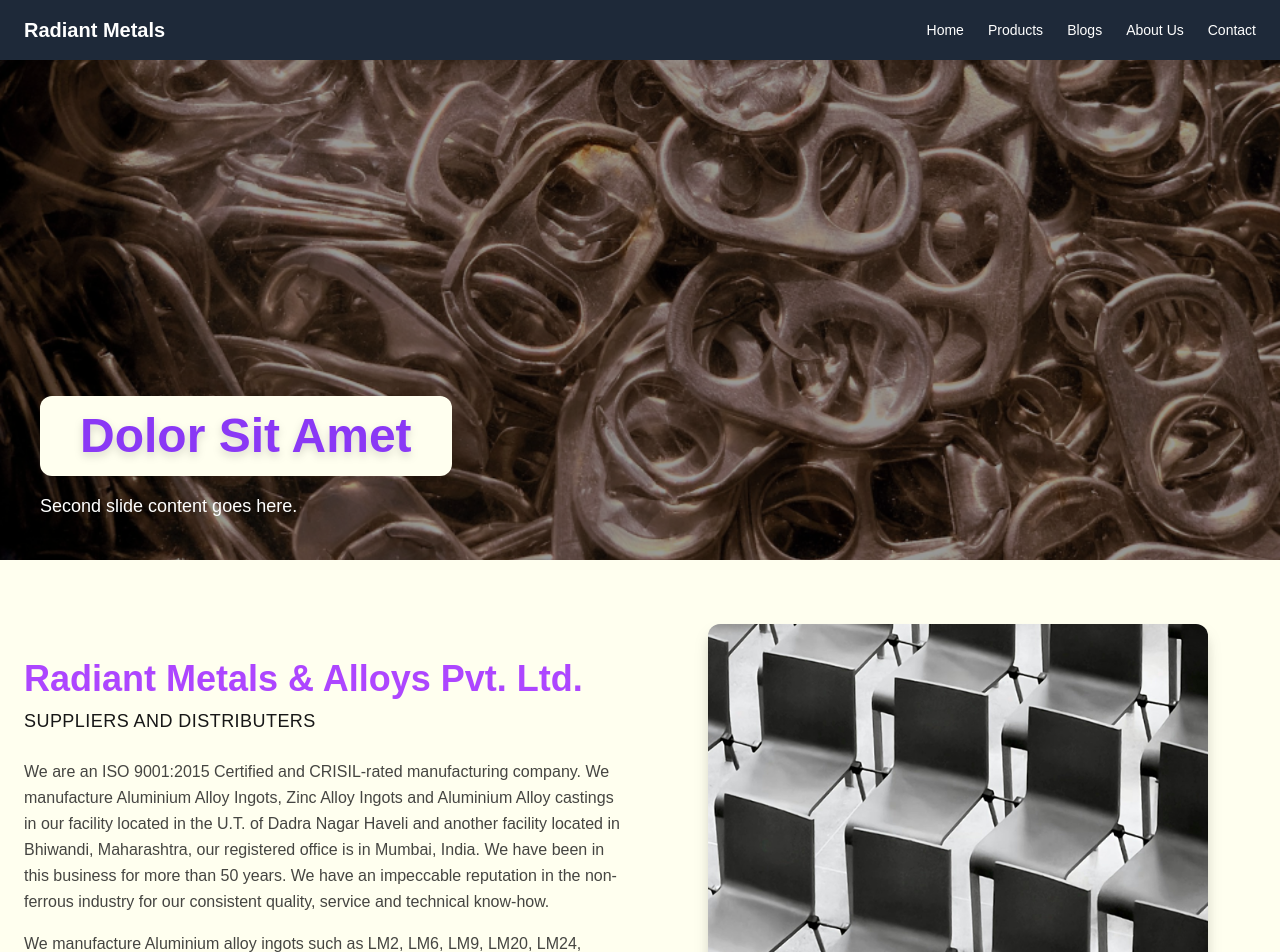
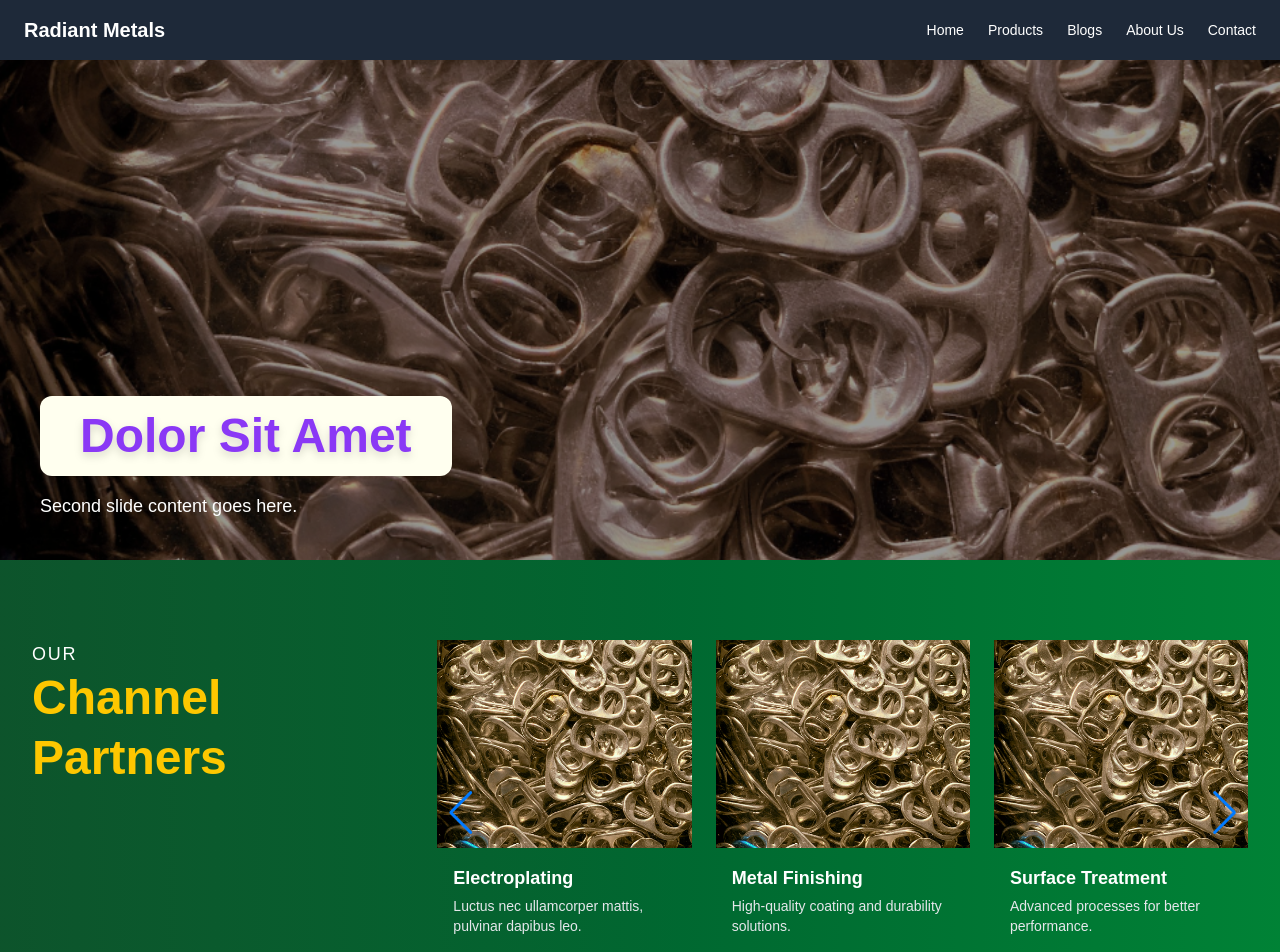
Before and after one commit to TheDarkLord100/prismhtech, a Next.js app: page / in a window 1280 px wide. Shown: the top 952 px of the page. Built offline with nearby package versions, Linux system fonts and the light colour scheme.

Commit message:
partner slider

```diff
--- a/package.json
+++ b/package.json
@@ -12,7 +12,8 @@
     "lucide-react": "^0.541.0",
     "next": "15.4.6",
     "react": "19.1.0",
-    "react-dom": "19.1.0"
+    "react-dom": "19.1.0",
+    "swiper": "^11.2.10"
   },
   "devDependencies": {
     "@eslint/eslintrc": "^3",
--- a/src/app/globals.css
+++ b/src/app/globals.css
@@ -1,4 +1,7 @@
 @import "tailwindcss";
+@import "swiper/css";
+@import "swiper/css/navigation";
+@import "swiper/css/pagination";
 
 /* Default (light theme) */
 :root {
--- a/src/app/page.tsx
+++ b/src/app/page.tsx
@@ -5,12 +5,14 @@ import CategoryCard from "@/components/CategoryCard";
 import ProductCard from "@/components/ProductCard";
 import Footer from "@/components/Footer";
 import SectionHeader from "@/components/SectionHeader";
+import PartnerSlider from "@/components/PartnerSlider";
 
 export default function HomePage() {
   return (
     <main className="bg-var[--title-bg] text-white">
       <Navbar />
       <HeroSlider />
+      <PartnerSlider />
       <CompanyIntro />
 
       <section className="max-w-7xl mx-auto py-12 px-4">
--- /dev/null
+++ b/src/components/PartnerSlider.tsx
@@ -0,0 +1,141 @@
+"use client";
+
+import { Swiper, SwiperSlide } from "swiper/react";
+import { Navigation } from "swiper/modules";
+import Image from "next/image";
+
+import "swiper/css";
+import "swiper/css/navigation";
+
+type Partner = {
+  id: number;
+  title: string;
+  description: string;
+  image: string;
+  link: string;
+};
+
+const partners: Partner[] = [
+  {
+    id: 1,
+    title: "Electroplating",
+    description: "Luctus nec ullamcorper mattis, pulvinar dapibus leo.",
+    image: "/partners/partner.png",
+    link: "#",
+  },
+  {
+    id: 2,
+    title: "Metal Finishing",
+    description: "High-quality coating and durability solutions.",
+    image: "/partners/partner.png",
+    link: "#",
+  },
+  {
+    id: 3,
+    title: "Surface Treatment",
+    description: "Advanced processes for better performance.",
+    image: "/partners/partner.png",
+    link: "#",
+  },
+  {
+    id: 4,
+    title: "Anodizing",
+    description: "Durable surface coating for protection and aesthetics.",
+    image: "/partners/partner.png",
+    link: "#",
+  },
+  {
+    id: 5,
+    title: "Powder Coating",
+    description: "Environmentally friendly, long-lasting finish.",
+    image: "/partners/partner.png",
+    link: "#",
+  },
+  {
+    id: 6,
+    title: "Galvanizing",
+    description: "Corrosion resistance through zinc coating.",
+    image: "/partners/partner.png",
+    link: "#",
+  },
+  {
+    id: 7,
+    title: "Polishing",
+    description: "Smooth finishes for a premium look and feel.",
+    image: "/partners/partner.png",
+    link: "#",
+  },
+  {
+    id: 8,
+    title: "Heat Treatment",
+    description: "Enhancing strength and durability of metals.",
+    image: "/partners/partner.png",
+    link: "#",
+  },
+];
+
+export default function PartnerSlider() {
+  return (
+    <div className="w-full py-20 px-8 bg-gradient-to-r from-green-900 via-green-800 to-green-700">
+      <div className="flex flex-col md:flex-row items-start justify-between gap-12 max-w-7xl mx-auto">
+
+        {/* Left Section */}
+        <div className="md:w-1/3">
+          <h3 className="text-white text-lg uppercase tracking-widest">Our</h3>
+          <h2 className="text-5xl font-bold text-yellow-400 leading-tight">
+            Channel <br /> Partners
+          </h2>
+        </div>
+
+        {/* Right Section */}
+        <div className="md:w-2/3 w-full">
+          <Swiper
+            modules={[Navigation]}
+            spaceBetween={24}
+            slidesPerView={3}
+            navigation
+            loop
+            breakpoints={{
+              320: { slidesPerView: 1 },
+              640: { slidesPerView: 2 },
+              1024: { slidesPerView: 3 },
+            }}
+          >
+            {partners.map((partner) => (
+              <SwiperSlide key={partner.id}>
+                <div className="flex flex-col">
+                  {/* Image */}
+                  <div className="relative w-full h-52">
+                    <Image
+                      src={partner.image}
+                      alt={partner.title}
+                      fill
+                      className="object-cover"
+                      unoptimized
+                    />
+                  </div>
+
+                  {/* Transparent Text Section */}
+                  <div className="p-4 bg-transparent">
+                    <h3 className="text-white text-lg font-semibold">
+                      {partner.title}
+                    </h3>
+                    <p className="text-gray-200 text-sm mt-1">
+                      {partner.description}
+                    </p>
+                    <a
+                      href={partner.link}
+                      className="text-yellow-400 mt-3 inline-block text-sm font-semibold hover:underline"
+                    >
+                      View products
+                    </a>
+                  </div>
+                </div>
+              </SwiperSlide>
+            ))}
+          </Swiper>
+        </div>
+      </div>
+    </div>
+  );
+}
```
Also changed, not shown: public/partners/partner.png (added), 1 other file (tests, documents, lock files or other folders).
